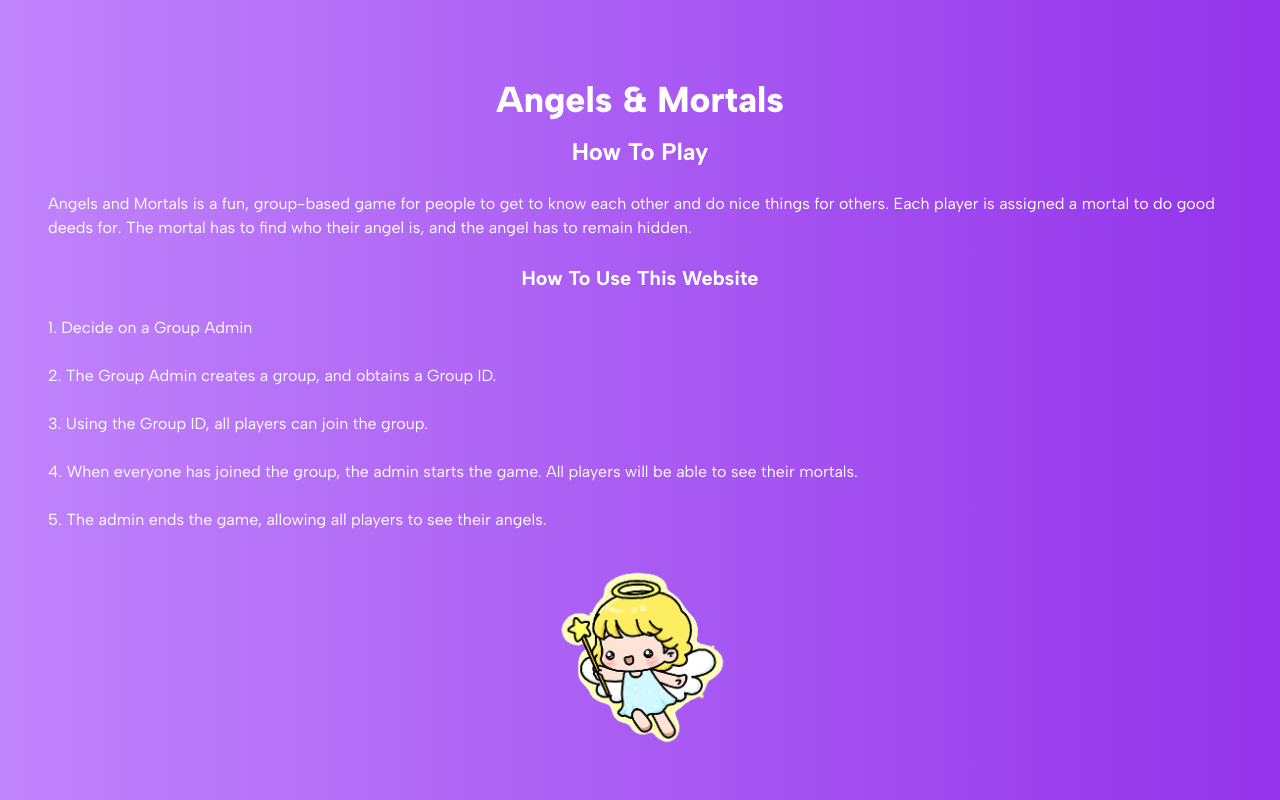
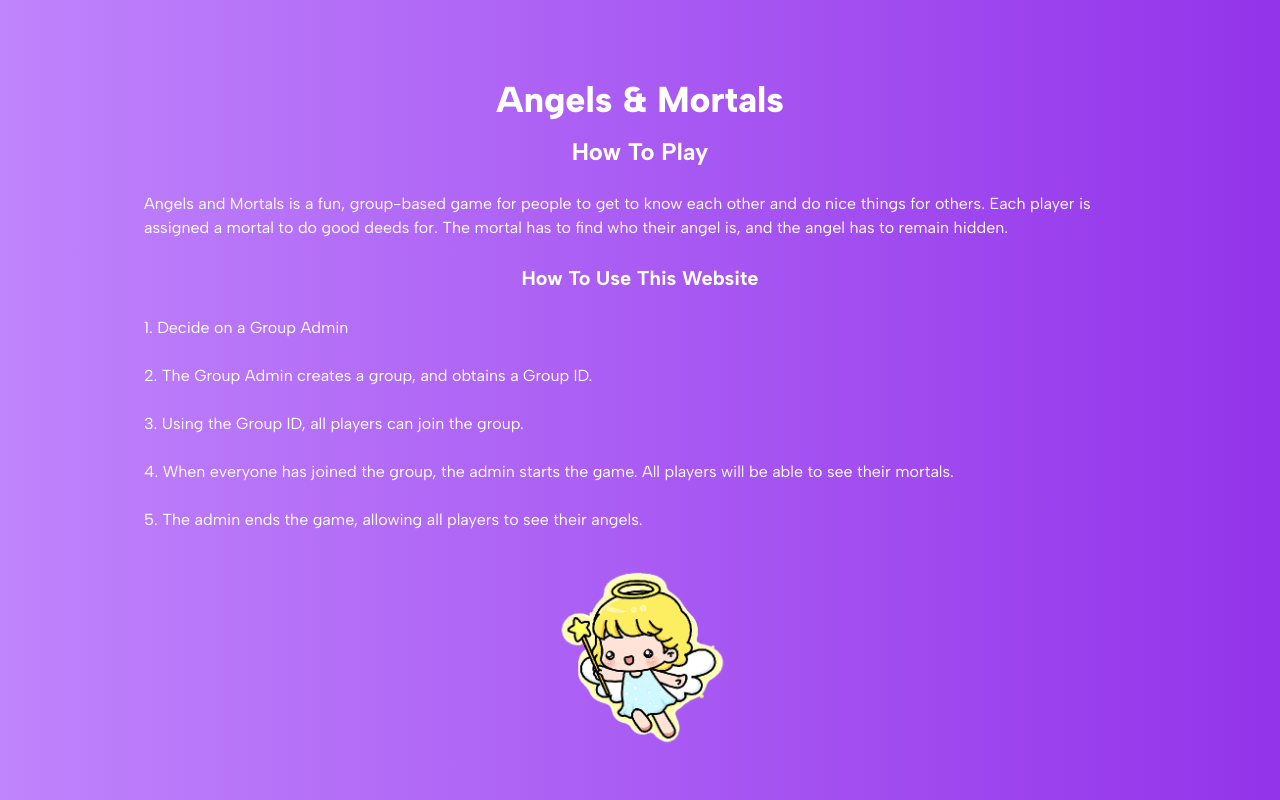
Before and after one commit to Elijah5399/angel-and-mortal, a Next.js app: page /guide in a window 1280 px wide. Built offline with nearby package versions, Linux system fonts and the light colour scheme.

Commit message:
Make guide paragraphs more responsive

```diff
--- a/src/pages/guide/index.tsx
+++ b/src/pages/guide/index.tsx
@@ -9,7 +9,7 @@ const Page: NextPageWithLayout = () => {
   return (
     <div className="flex flex-col items-center py-8 md:pt-20">
       <Header />
-      <div className="text-white font-albert font-bold pt-4 px-12">
+      <div className="text-white font-albert font-bold pt-4 px-12 md:px-36">
         <div className="text-center">
           <h3 className="text-2xl">How To Play</h3>
           <br />
```
